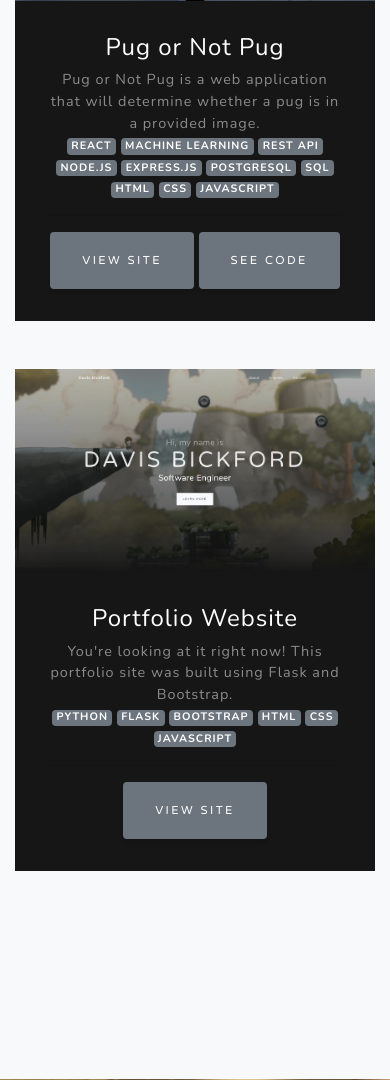
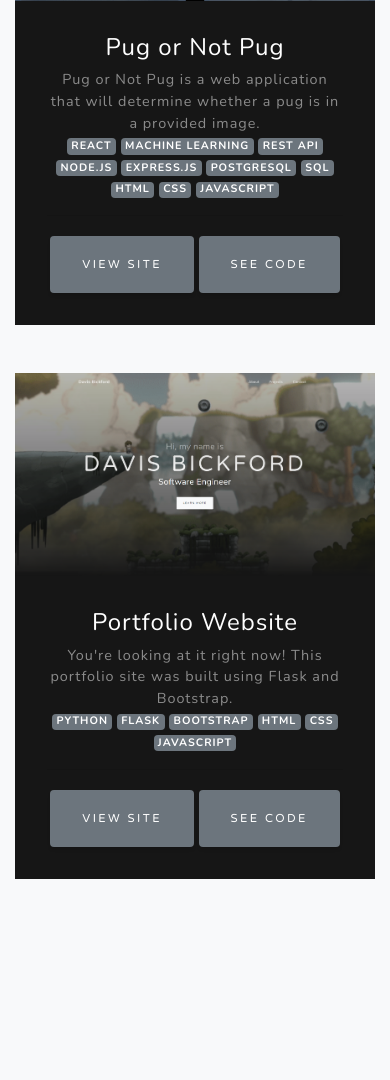
Before and after one commit to darnvisages/davisbickford-flask-portfolio, a Flask app: page / in a window 390 px wide. Shown: the part 2755-3835 px from the top of the page. Run offline with Flask 2, Linux system fonts and the light colour scheme; some libraries are stand-ins or nearby versions.

Commit message:
updated missing repo link for this project and fixed button wrapping issue in mobile for project buttons

```diff
--- a/profile.py
+++ b/profile.py
@@ -35,7 +35,7 @@ profile = {
             'description2': "",
             'techList': 'python, flask, bootstrap, html, css, javascript'.split(', '),
             'website': 'http://www.davisbickford.com/',
-            'codeURL': ''
+            'codeURL': 'https://github.com/darnvisages/davisbickford-flask-portfolio'
          }
         # {
         #     'title': '',
--- a/templates/index.html
+++ b/templates/index.html
@@ -146,10 +146,10 @@
                     {% endfor %}
                     <hr>
                     {% if profile['projects'][i]['website'] %}
-                      <a href="{{profile['projects'][i]['website']}}" class="btn btn-secondary" target="_blank">View Site</a>
+                      <a href="{{profile['projects'][i]['website']}}" class="btn btn-secondary mt-1" target="_blank">View Site</a>
                     {% endif %}
                     {% if profile['projects'][i]['codeURL'] %}
-                      <a href="{{profile['projects'][i]['codeURL']}}" class="btn btn-secondary" target="_blank">See Code</a>
+                      <a href="{{profile['projects'][i]['codeURL']}}" class="btn btn-secondary mt-1" target="_blank">See Code</a>
                     {% endif %}
                   </div>
                 </div>
@@ -179,10 +179,10 @@
                     {% endfor %}
                     <hr>
                     {% if profile['projects'][i]['website'] %}
-                      <a href="{{profile['projects'][i]['website']}}" class="btn btn-secondary" target="_blank">View Site</a>
+                      <a href="{{profile['projects'][i]['website']}}" class="btn btn-secondary mt-1" target="_blank">View Site</a>
                     {% endif %}
                     {% if profile['projects'][i]['codeURL'] %}
-                      <a href="{{profile['projects'][i]['codeURL']}}" class="btn btn-secondary" target="_blank">See Code</a>
+                      <a href="{{profile['projects'][i]['codeURL']}}" class="btn btn-secondary mt-1" target="_blank">See Code</a>
                     {% endif %}
                   </div>
                 </div>
```
